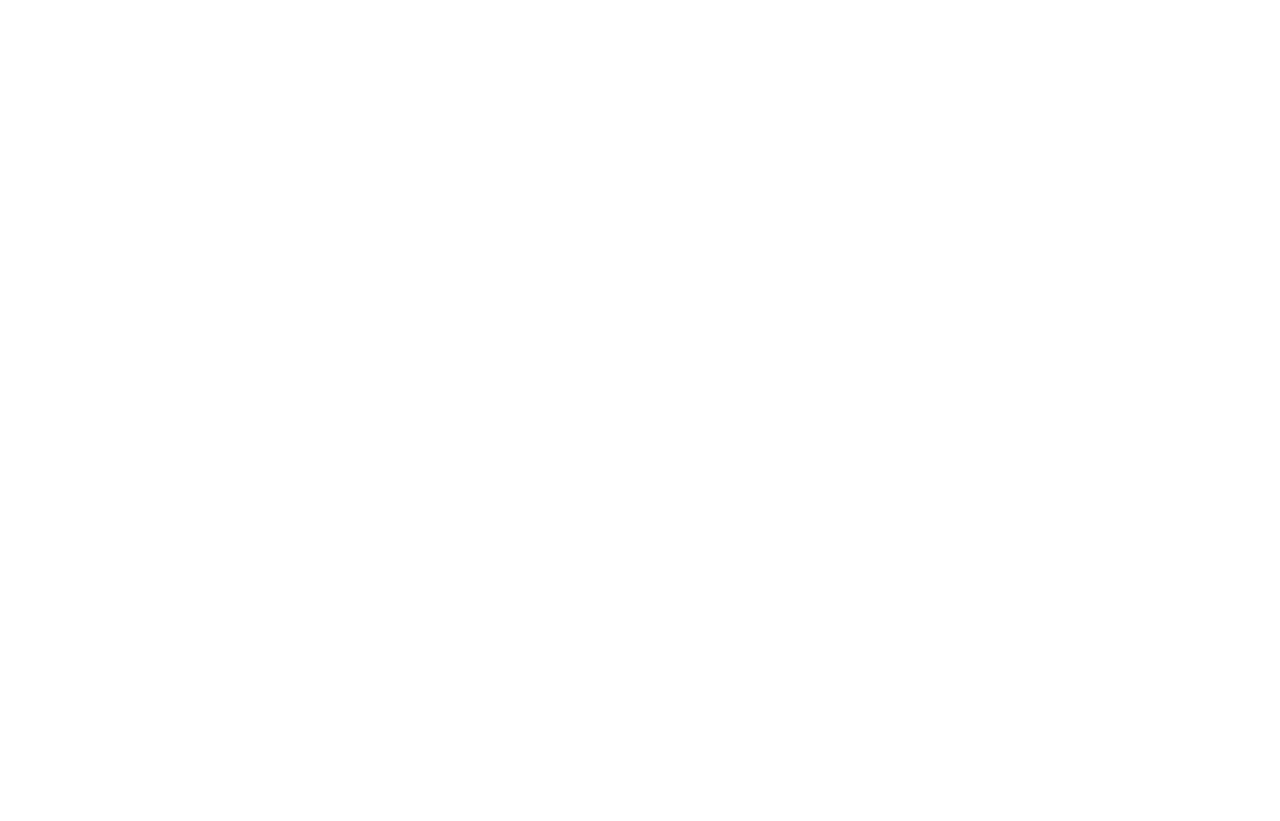
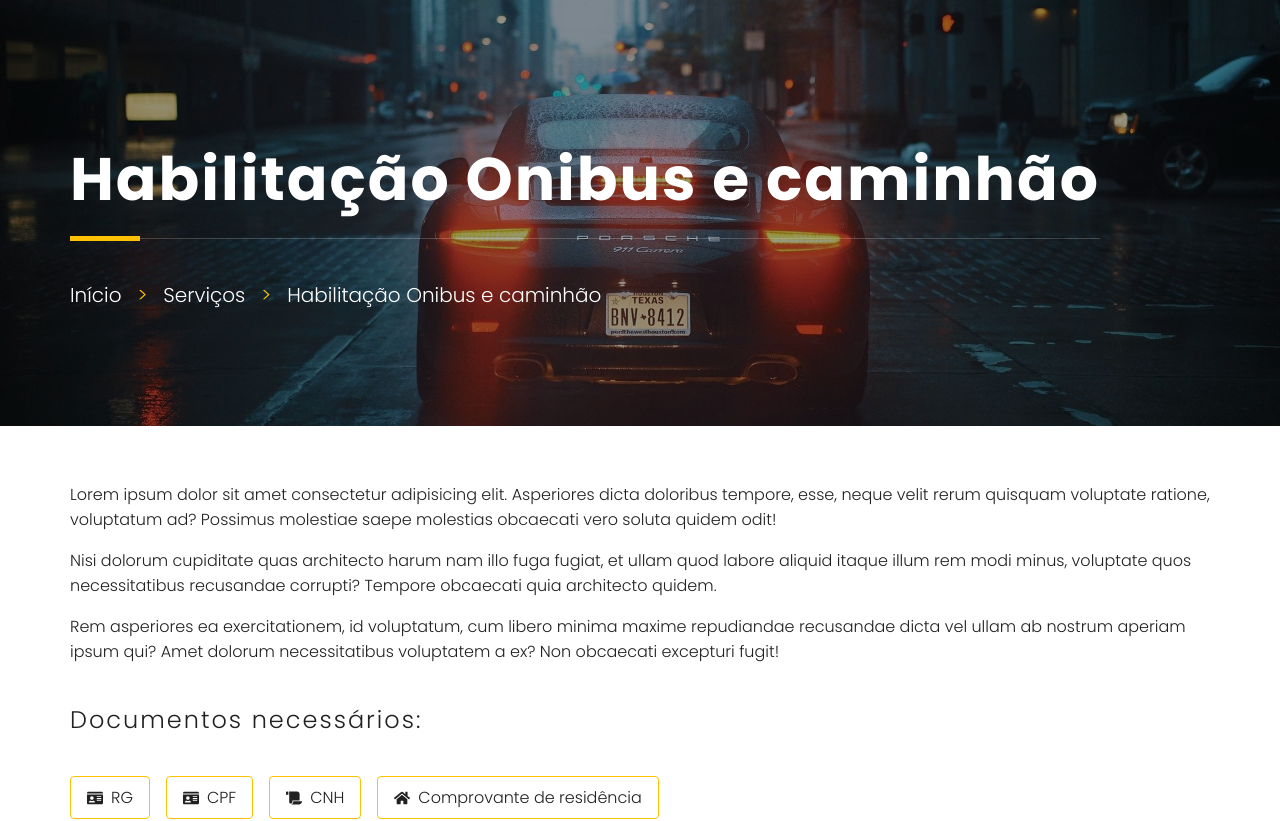
Before and after one commit to GugaNL/auto-escola, a React (Create React App) app: page /servicos/habilitacao-especial in a window 1280 px wide. Before the commit this address had no page. Shown: the top 821 px of the page. Before the commit the page ends 800 px from the top, so only its background shows below. Built offline with nearby package versions, Linux system fonts and the light colour scheme.

Commit message:
Implementado parametros por rota

```diff
--- a/src/components/organisms/ProductGrid.js
+++ b/src/components/organisms/ProductGrid.js
@@ -35,7 +35,7 @@
                     variant="link"
                     color="primary"
                     as={Link}
-                    to="/servicos"
+                    to={`/servicos/${product.slang}`}
                   >
                     Saiba mais
                   </Button>
@@ -66,6 +66,7 @@
       id: PropTypes.oneOfType([PropTypes.number, PropTypes.string]),
       image: PropTypes.string,
       title: PropTypes.string,
+      slang: PropTypes.string,
       summary: PropTypes.string,
     })
   ),
--- a/src/components/pages/Home.js
+++ b/src/components/pages/Home.js
@@ -12,55 +12,15 @@
 import ProductGrid from "../organisms/ProductGrid"
 import Accordion from "../atoms/Accordion"
 import AccordionGroup from "../atoms/AccordionGroup"
-
+//Hooks
+import { useProducts } from "../../hooks/products"
 //Images
 import Road from "../../assets/road.mp4"
 import Porsche from "../../assets/porsche.jpg"
-import Driver from "../../assets/driver.jpg"
-import Travel from "../../assets/travel.jpg"
-import Trucks from "../../assets/trucks.jpg"
-import Traffic from "../../assets/traffic.jpg"
-import Bmw from "../../assets/bmw.jpg"
 
-const products = [
-  {
-    id: 1,
-    title: "1ª habilitação de carro e moto",
-    summary:
-      "Lorem ipsum dolor sit amet consectetur adipisicing elit. Consequaturquidem dolorum voluptatibus et voluptate dolor architecto voluptas!.",
-    media: Traffic,
-  },
-  {
-    id: 2,
-    title: "Habilitação Onibus e caminhão",
-    summary:
-      "Lorem ipsum dolor sit amet consectetur adipisicing elit. Consequaturquidem dolorum voluptatibus et voluptate dolor architecto voluptas!.",
-    media: Trucks,
-  },
-  {
-    id: 3,
-    title: "Renovação da carteira",
-    summary:
-      "Lorem ipsum dolor sit amet consectetur adipisicing elit. Consequaturquidem dolorum voluptatibus et voluptate dolor architecto voluptas!.",
-    media: Driver,
-  },
-  {
-    id: 4,
-    title: "Simulados teóricos",
-    summary:
-      "Lorem ipsum dolor sit amet consectetur adipisicing elit. Consequaturquidem dolorum voluptatibus et voluptate dolor architecto voluptas!.",
-    media: Bmw,
-  },
-  {
-    id: 5,
-    title: "Agendamento de aulas práticas",
-    summary:
-      "Lorem ipsum dolor sit amet consectetur adipisicing elit. Consequaturquidem dolorum voluptatibus et voluptate dolor architecto voluptas!.",
-    media: Travel,
-  },
-]
-
-const Home = () => (
+const Home = () => {
+  const products = useProducts()
+  return (
     <>
       <MainHeader image={Porsche} listIconCheck>
         <Heading>
@@ -77,8 +37,8 @@
             officia?
           </li>
           <li>
-          Porro cumque in reiciendis, suscipit consequatur soluta quod amet eum
-          incidunt quo.
+            Porro cumque in reiciendis, suscipit consequatur soluta quod amet
+            eum incidunt quo.
           </li>
         </ul>
         <Button variant="outlined" color="primary">
@@ -162,6 +122,7 @@
       <Footer />
     </>
   )
+}
 
 //Home.defaultProps = {}
 
--- a/src/components/pages/ProductDetail.js
+++ b/src/components/pages/ProductDetail.js
@@ -1,5 +1,5 @@
 import React from "react"
-//import PropTypes from "prop-types"
+import PropTypes from "prop-types"
 import styled from "styled-components"
 import { FaHome, FaScroll, FaIdCard } from "react-icons/fa"
 //Components
@@ -37,18 +37,18 @@
   }
 `
 
-const ProductDetail = () => {
+const ProductDetail = ({ product }) => {
   return (
     <>
       <MainHeader image={Porsche}>
         <Heading>
-          <h1>Nome do serviço</h1>
+          <h1>{product.title}</h1>
         </Heading>
         <BreadCrumb
           items={[
             { label: "Início", link: "/" },
             { label: "Serviços", link: "" },
-            { label: "Nome do Serviço", link: "" },
+            { label: `${product.title}`, link: "" },
           ]}
         />
       </MainHeader>
@@ -113,8 +113,18 @@
   )
 }
 
-//ProductDetail.defaultProps = {}
+ProductDetail.defaultProps = {
+  product: {},
+}
 
-//ProductDetail.propTypes = {}
+ProductDetail.propTypes = {
+  product: PropTypes.shape({
+    id: PropTypes.oneOfType([PropTypes.number, PropTypes.string]),
+    image: PropTypes.string,
+    title: PropTypes.string,
+    slang: PropTypes.string,
+    summary: PropTypes.string,
+  }),
+}
 
 export default ProductDetail
--- /dev/null
+++ b/src/hooks/products.js
@@ -0,0 +1,56 @@
+import Driver from "../assets/driver.jpg"
+import Travel from "../assets/travel.jpg"
+import Trucks from "../assets/trucks.jpg"
+import Traffic from "../assets/traffic.jpg"
+import Bmw from "../assets/bmw.jpg"
+
+const products = [
+  {
+    id: 1,
+    title: "1ª habilitação de carro e moto",
+    slang: "primeira-habilitacao",
+    summary:
+      "Lorem ipsum dolor sit amet consectetur adipisicing elit. Consequaturquidem dolorum voluptatibus et voluptate dolor architecto voluptas!.",
+    media: Traffic,
+  },
+  {
+    id: 2,
+    title: "Habilitação Onibus e caminhão",
+    slang: "habilitacao-especial",
+    summary:
+      "Lorem ipsum dolor sit amet consectetur adipisicing elit. Consequaturquidem dolorum voluptatibus et voluptate dolor architecto voluptas!.",
+    media: Trucks,
+  },
+  {
+    id: 3,
+    title: "Renovação da carteira",
+    slang: "renovar-carteira",
+    summary:
+      "Lorem ipsum dolor sit amet consectetur adipisicing elit. Consequaturquidem dolorum voluptatibus et voluptate dolor architecto voluptas!.",
+    media: Driver,
+  },
+  {
+    id: 4,
+    title: "Simulados teóricos",
+    slang: "simulados-teoricos",
+    summary:
+      "Lorem ipsum dolor sit amet consectetur adipisicing elit. Consequaturquidem dolorum voluptatibus et voluptate dolor architecto voluptas!.",
+    media: Bmw,
+  },
+  {
+    id: 5,
+    title: "Agendamento de aulas práticas",
+    slang: "aulas-praticas",
+    summary:
+      "Lorem ipsum dolor sit amet consectetur adipisicing elit. Consequaturquidem dolorum voluptatibus et voluptate dolor architecto voluptas!.",
+    media: Travel,
+  },
+]
+
+export const useProducts = () => {
+  return products
+}
+
+export const useProduct = ({ slang }) => {
+  return products.find((p) => p.slang === slang)
+}
--- a/src/routes/index.js
+++ b/src/routes/index.js
@@ -8,7 +8,7 @@
   <Routes>
     <Route path="/" element={<Home />} />
     <Route path="/sobre" element={<About />} />
-    <Route path="/servicos" element={<ProductDetail />} />
+    <Route path="/servicos/:slang" element={<ProductDetail />} />
   </Routes>
 )
 
--- a/src/routes/productDetail/index.js
+++ b/src/routes/productDetail/index.js
@@ -1,11 +1,16 @@
 import React from "react"
+import { useParams } from "react-router-dom"
+//Components
 import ProductDetailPage from "../../components/pages/ProductDetail"
 //External Hooks
 import { useScrollToTop } from "../../hooks/scroll"
+import { useProduct } from "../../hooks/products"
 
 const ProductDetail = () => {
+  const { slang } = useParams()
+  const product = useProduct({ slang })
   useScrollToTop()
-  return <ProductDetailPage />
+  return <ProductDetailPage product={product} />
 }
 
 export default ProductDetail
```
Also changed, not shown: 1 other file (tests, documents, lock files or other folders). Lines whose indentation alone changed are shown as unchanged.
